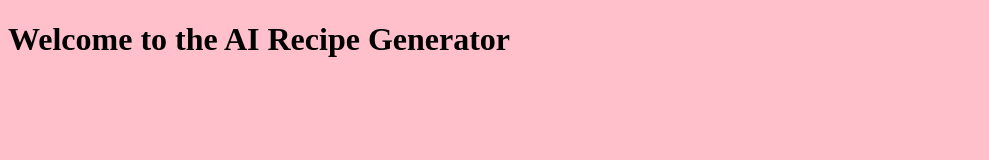
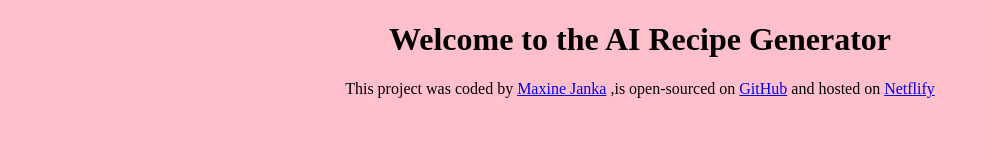
Before and after one commit to maxine-janka/shecodes-recipe-generator, a plain HTML site: page index.html in a window 1280 px wide. Shown: the whole page, without its empty margins (0-989 px from the left). Drawn offline with Linux system fonts and the light colour scheme.

Commit message:
Added footer with links

```diff
--- a/index.html
+++ b/index.html
@@ -8,6 +8,23 @@
 </head>
 <body>
   <h1>Welcome to the AI Recipe Generator</h1>
+  <footer>
+  This project was coded by
+  <a
+  href ="https://github.com/maxine-janka"
+  target="_blank">
+  Maxine Janka</a>
+  ,is open-sourced on
+  <a
+  href="https://github.com/maxine-janka/shecodes-recipe-generator"
+  target="_blank">
+  GitHub</a>
+  and hosted on
+  <a
+  href="https://ai-shecodes-recipe-generator.netlify.app"
+  target="_blank">
+  Netflify</a>
+  </footer>
   <script src="src/script.js"></script>
 </body>
 </html>
--- a/src/style.css
+++ b/src/style.css
@@ -1,3 +1,4 @@
 body {
+  text-align: center;
   background: pink;
 }
```
